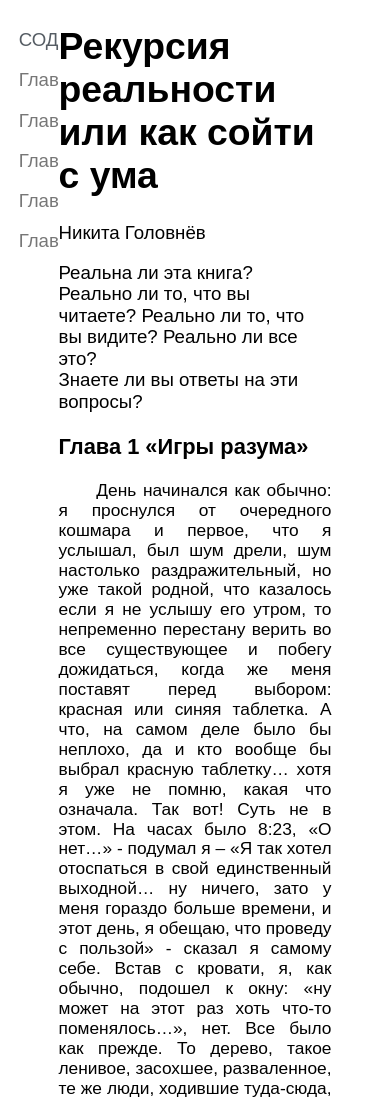
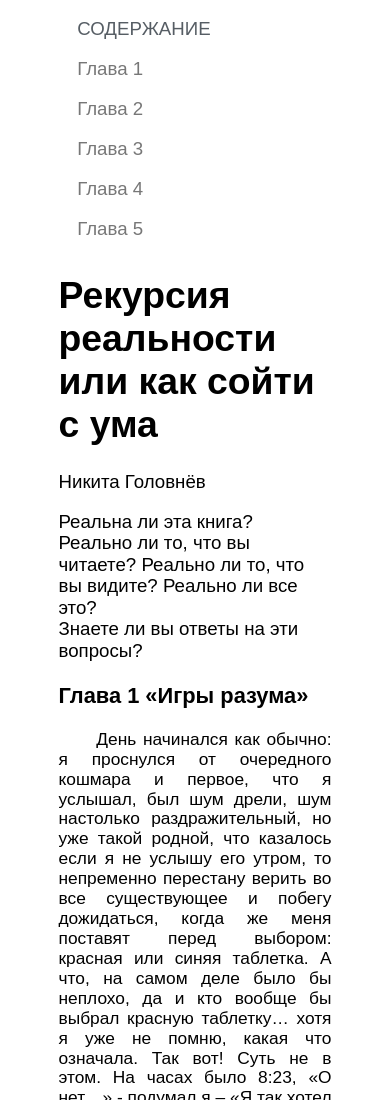
Before and after one commit to NikitaProgrammgenius/book, a plain HTML site: page index.html in a window 390 px wide. Shown: the top 1100 px of the page. Drawn offline with Linux system fonts and the light colour scheme.

Commit message:
fix mobile view

```diff
--- a/style.css
+++ b/style.css
@@ -1,17 +1,20 @@
 .pure-menu {
 	width: 15%;
+	min-width: 200px;
 	position: fixed;
 	z-index: 1;
 	top: 0;
 	left: 0;
 	overflow-x: hidden;
-	padding-top: 20px;
+	padding-top: 3%;
+
 }
 body {
 	font-family: Ubuntu, sans-serif;
 	font-size: 14.0pt;
 	max-width: 80%;
 	position: absolute;
+	padding-left: 15%;
 	left: 15%;
 	right: 15%;
 }
@@ -25,7 +28,11 @@ p.Standard {
 	text-align: left;
 	font-size: 13.0pt
 }
-@media screen and (max-width: 450px) {
-	.sidenav {position: static;
-		z-index: 0;}
+@media screen and (max-width: 700px) {
+	.pure-menu {
+		position: static;
+	}
+	body {
+		padding-left: 0%;
+	}
 }
```
